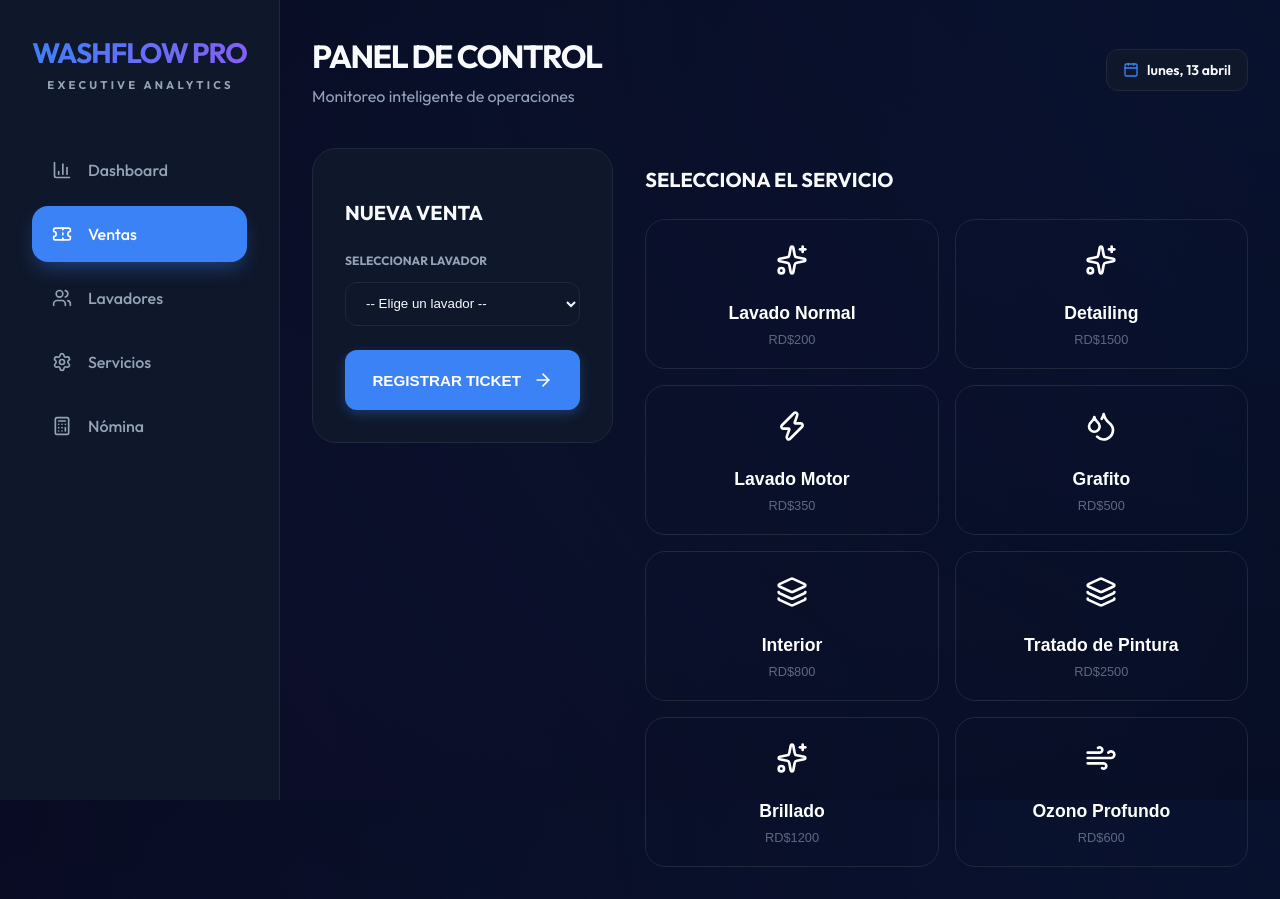
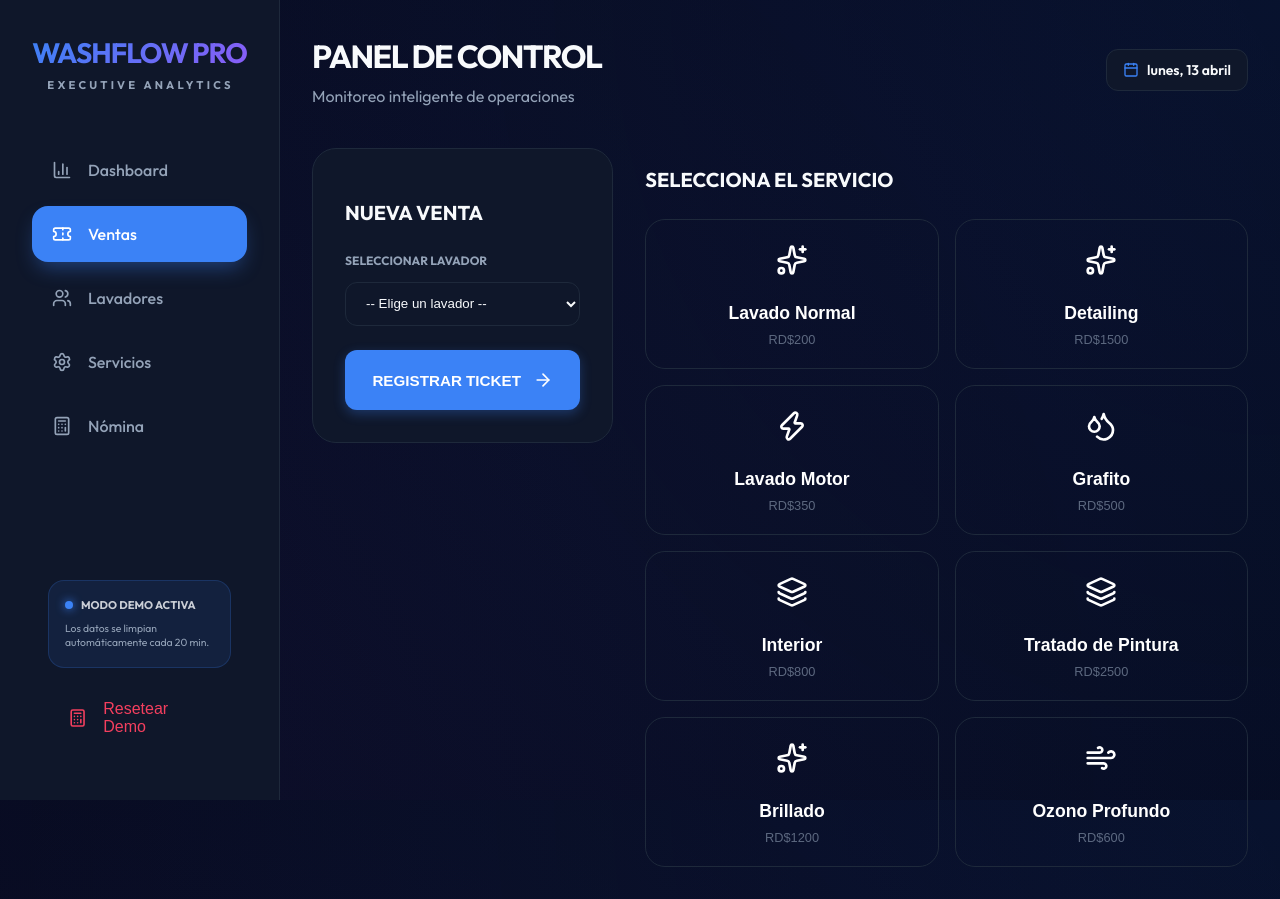
Before and after one commit to moisesx04/sistema-de-lavado, a React (Vite) app: page /dashboard/tickets in a window 1280 px wide. Built offline with nearby package versions, Linux system fonts and the light colour scheme.

Commit message:
Implement 20min auto-reset and dual tickets for demo mode

```diff
--- a/src/components/DashboardLayout.tsx
+++ b/src/components/DashboardLayout.tsx
@@ -10,8 +10,10 @@ import {
 } from 'lucide-react';
 import { format } from 'date-fns';
 import { es } from 'date-fns/locale';
+import { useApp } from '../hooks/useApp';
 
 export default function DashboardLayout() {
+  const { resetData } = useApp();
   const location = useLocation();
   const path = location.pathname;
 
@@ -48,6 +50,26 @@ export default function DashboardLayout() {
           </Link>
         </nav>
 
+        <div style={{ marginTop: 'auto', padding: '1rem' }}>
+          <div style={{ background: 'rgba(59, 130, 246, 0.1)', border: '1px solid rgba(59, 130, 246, 0.2)', padding: '1rem', borderRadius: '1rem', marginBottom: '1rem' }}>
+            <div style={{ display: 'flex', alignItems: 'center', gap: '0.5rem', marginBottom: '0.5rem' }}>
+              <div style={{ width: '8px', height: '8px', background: 'var(--primary)', borderRadius: '50%', boxShadow: '0 0 10px var(--primary)' }}></div>
+              <span style={{ fontSize: '0.7rem', fontWeight: '800', opacity: 0.8 }}>MODO DEMO ACTIVA</span>
+            </div>
+            <p style={{ fontSize: '0.65rem', color: 'var(--text-muted)', lineHeight: 1.4, margin: 0 }}>
+              Los datos se limpian automáticamente cada 20 min.
+            </p>
+          </div>
+          <button
+            onClick={() => { if(confirm('¿Deseas resetear todos los datos de la demo?')) resetData(); }}
+            className="nav-item"
+            style={{ color: 'var(--accent)', background: 'transparent', border: 'none', width: '100%', cursor: 'pointer', textAlign: 'left' }}
+          >
+            <Calculator size={20} />
+            <span>Resetear Demo</span>
+          </button>
+        </div>
+
         {/* Logout removed as per user request */}
       </aside>
 
--- a/src/hooks/useApp.tsx
+++ b/src/hooks/useApp.tsx
@@ -1,3 +1,4 @@
+
 import React, { createContext, useContext, useState, useEffect } from 'react';
 import type { Washer, WashRecord, Service } from '../types';
 import { INITIAL_SERVICES } from '../types';
@@ -13,10 +14,13 @@ interface AppContextType {
   deleteService: (id: string) => void;
   addWash: (washerId: string, serviceId: string, customClientPrice?: number, customWasherPay?: number) => WashRecord | null;
   deleteRecord: (id: string) => void;
+  resetData: (keepServices?: boolean) => void;
   getTotalStats: () => { totalRevenue: number; totalPayout: number; totalProfit: number; count: number };
 }
 
 const AppContext = createContext<AppContextType | undefined>(undefined);
+
+const DEMO_RESET_TIME = 20 * 60 * 1000; // 20 minutes
 
 export function AppProvider({ children }: { children: React.ReactNode }) {
   const [washers, setWashers] = useState<Washer[]>(() => {
@@ -33,6 +37,24 @@ export function AppProvider({ children }: { children: React.ReactNode }) {
     const saved = localStorage.getItem('cw_services');
     return saved ? JSON.parse(saved) : INITIAL_SERVICES;
   });
+
+  // Auto-Reset Logic
+  useEffect(() => {
+    const lastResetStr = localStorage.getItem('cw_last_reset');
+    const now = Date.now();
+
+    if (!lastResetStr) {
+      localStorage.setItem('cw_last_reset', now.toString());
+    } else {
+      const lastReset = parseInt(lastResetStr);
+      if (now - lastReset > DEMO_RESET_TIME) {
+        console.log('Demo Auto-Reset: Clearing records and washers');
+        setRecords([]);
+        setWashers([]);
+        localStorage.setItem('cw_last_reset', now.toString());
+      }
+    }
+  }, []);
 
   useEffect(() => localStorage.setItem('cw_washers', JSON.stringify(washers)), [washers]);
   useEffect(() => localStorage.setItem('cw_records', JSON.stringify(records)), [records]);
@@ -76,6 +98,13 @@ export function AppProvider({ children }: { children: React.ReactNode }) {
 
   const deleteRecord = (id: string) => setRecords(records.filter(r => r.id !== id));
 
+  const resetData = (keepServices = true) => {
+    setRecords([]);
+    setWashers([]);
+    if (!keepServices) setServices(INITIAL_SERVICES);
+    localStorage.setItem('cw_last_reset', Date.now().toString());
+  };
+
   const getTotalStats = () => {
     const totalRevenue = records.reduce((acc, curr) => acc + curr.clientPrice, 0);
     const totalPayout = records.reduce((acc, curr) => acc + curr.washerPay, 0);
@@ -86,7 +115,7 @@ export function AppProvider({ children }: { children: React.ReactNode }) {
   return (
     <AppContext.Provider value={{
       washers, records, services,
-      addWasher, deleteWasher, addService, updateService, deleteService, addWash, deleteRecord, getTotalStats
+      addWasher, deleteWasher, addService, updateService, deleteService, addWash, deleteRecord, resetData, getTotalStats
     }}>
       {children}
     </AppContext.Provider>
```
